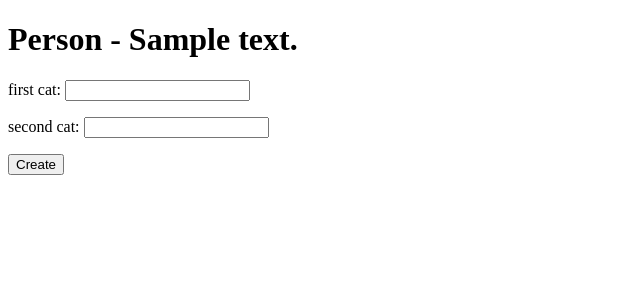
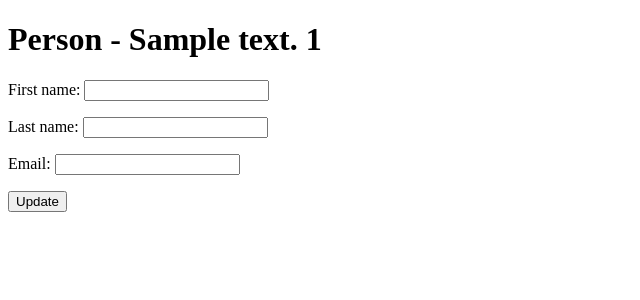
Before and after one commit to gorgeous-george/my_django_app, a Django app: template templates/triangle/update_form.html in a window 1280 px wide. Shown: the top 300 px of the page, without its empty margins (0-640 px from the left). Run offline with Django 4.2, Linux system fonts and the light colour scheme; tables that the repository leaves empty hold one stand-in row (values such as "Sample post"); the template is opened without the code that fills it: values that come from a table or form of the project are taken from there, most other values are stand-ins (such as "Sample title", 1, 10 or a date in 2020).

Commit message:
model forms developed

```diff
--- a/templates/triangle/create_form.html
+++ b/templates/triangle/create_form.html
@@ -9,7 +9,7 @@
 
 <body>
 
-<form action="{% url 'triangle:create-user-form' %}" method="post">
+<form action="{% url 'triangle:create-form' %}" method="post">
     {% csrf_token %}
     {{ form.as_p}}
     <input type="submit" name="submit" value="Create">
--- a/templates/triangle/index.html
+++ b/templates/triangle/index.html
@@ -12,7 +12,7 @@
 <h2>Hypotenuse is: {{ gip }}</h2>
 {% endif %}
 
-<form action="{% url 'triangle:index' %}" method="get">{% csrf_token %}
+<form action="{% url 'triangle:index' %}" method="get">
     {{ get_form.as_p }}
     <input type="submit" name="submit" value="OK">
 </form>
--- a/templates/triangle/update_form.html
+++ b/templates/triangle/update_form.html
@@ -5,14 +5,14 @@
     <title>My Model Form</title>
 </head>
 
-<h1>Person - {{ title_text }} </h1>
+<h1>Person - {{ title_text }} {{ obj.pk }}</h1>
 
 <body>
 
-<form action="{% url 'triangle:create-form' %}" method="post">
+<form action="{% url 'triangle:update-form' pk=obj.pk%}" method="post">
     {% csrf_token %}
     {{ form.as_p}}
-    <input type="submit" name="submit" value="Create">
+    <input type="submit" name="submit" value="Update">
 </form>
 
 </body>
--- a/triangle/forms.py
+++ b/triangle/forms.py
@@ -1,6 +1,15 @@
 from django import forms
+from django.forms import ModelForm
+
+from triangle.models import Person
 
 
 class GetForm(forms.Form):
     cat_first = forms.IntegerField(label="first cat", min_value=1, required=True)
     cat_second = forms.IntegerField(label="second cat", min_value=1, required=True)
+
+
+class MyModelForm(ModelForm):
+    class Meta:
+        model = Person
+        fields = ['first_name', 'last_name', 'email']
--- a/triangle/models.py
+++ b/triangle/models.py
@@ -0,0 +1,10 @@
+from django.db import models
+
+
+class Person(models.Model):
+    first_name = models.fields.CharField(max_length=30)
+    last_name = models.fields.CharField(max_length=30)
+    email = models.fields.EmailField()
+
+    def __str__(self):
+        return self.first_name
--- a/triangle/urls.py
+++ b/triangle/urls.py
@@ -1,10 +1,12 @@
 from django.urls import path
 
-from triangle.views import index
+from triangle.views import create_form, index, update_form
 
 
 app_name = "triangle"
 
 urlpatterns = [
     path('', index, name="index"),
+    path('person/', create_form, name="create-form"),
+    path('person/<int:pk>/', update_form, name="update-form"),
 ]
```
Also changed, not shown: triangle/views.py (+45 -2 lines), triangle/migrations/0001_initial.py (added).
